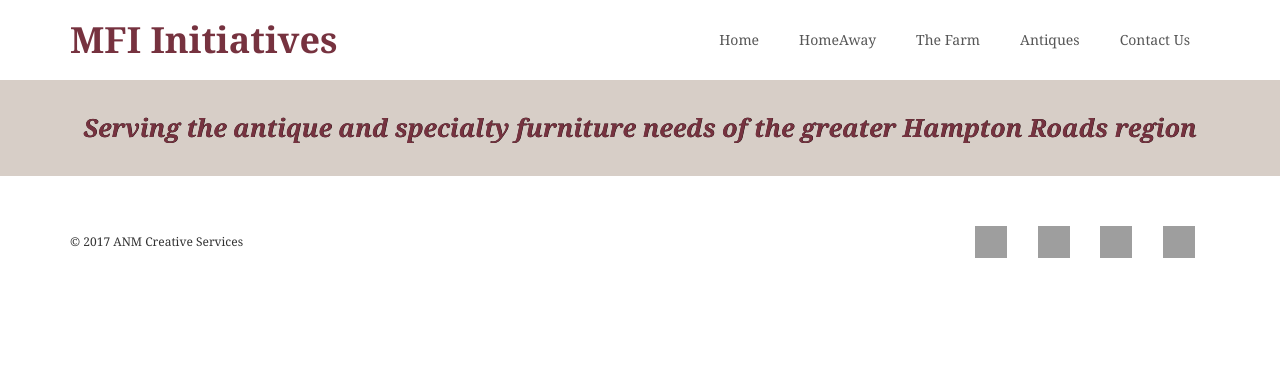
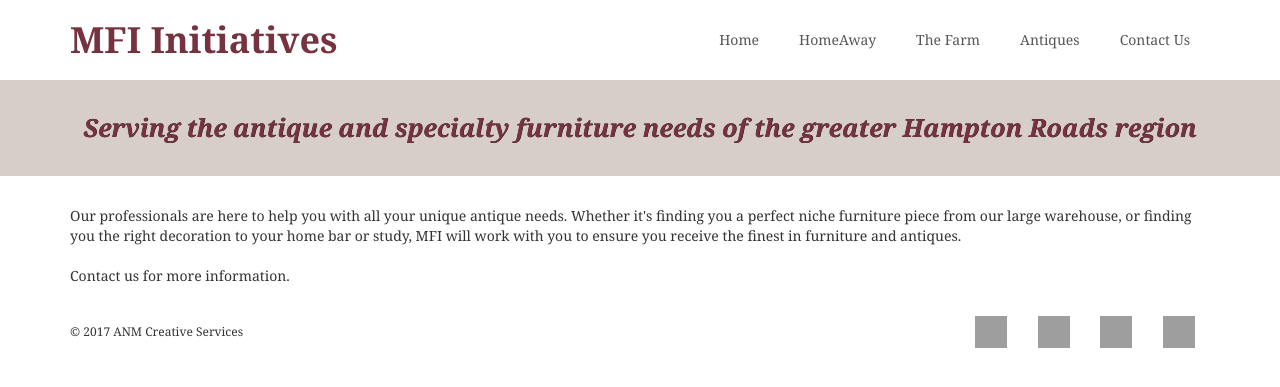
Before and after one commit to amoore47/amoore47.github.io, a Jekyll site: the page Antiques.html, which Jekyll copies as it is, in a window 1280 px wide. Shown: the top 387 px of the page. Built offline with Jekyll 4.4.1, drawn with Linux system fonts in a browser that asks for light colours; grey boxes are pictures that could not be loaded.

Commit message:
Update Antiques.html

```diff
--- a/Antiques.html
+++ b/Antiques.html
@@ -33,13 +33,16 @@
     </div>
   </section>
 
-<!--  <div class="container">
+  <div class="container">
     <div class="row">
       <div class="col-sm-12">
-        <a href="https://www.homeaway.com/vacation-rental/p4105130">Click here to explore our HomeAway property.</a>
+        <p>Our professionals are here to help you with all your unique antique needs. Whether it's finding you a perfect niche furniture piece from
+           our large warehouse, or finding you the right decoration to your home bar or study, MFI will work with you to ensure you receive the finest
+           in furniture and antiques.
+        <br /><br /> Contact us for more information.</p>
       </div>
     </div>
-  </div> -->
+  </div>
 
   <footer class="container">
     <div class="row">
```
